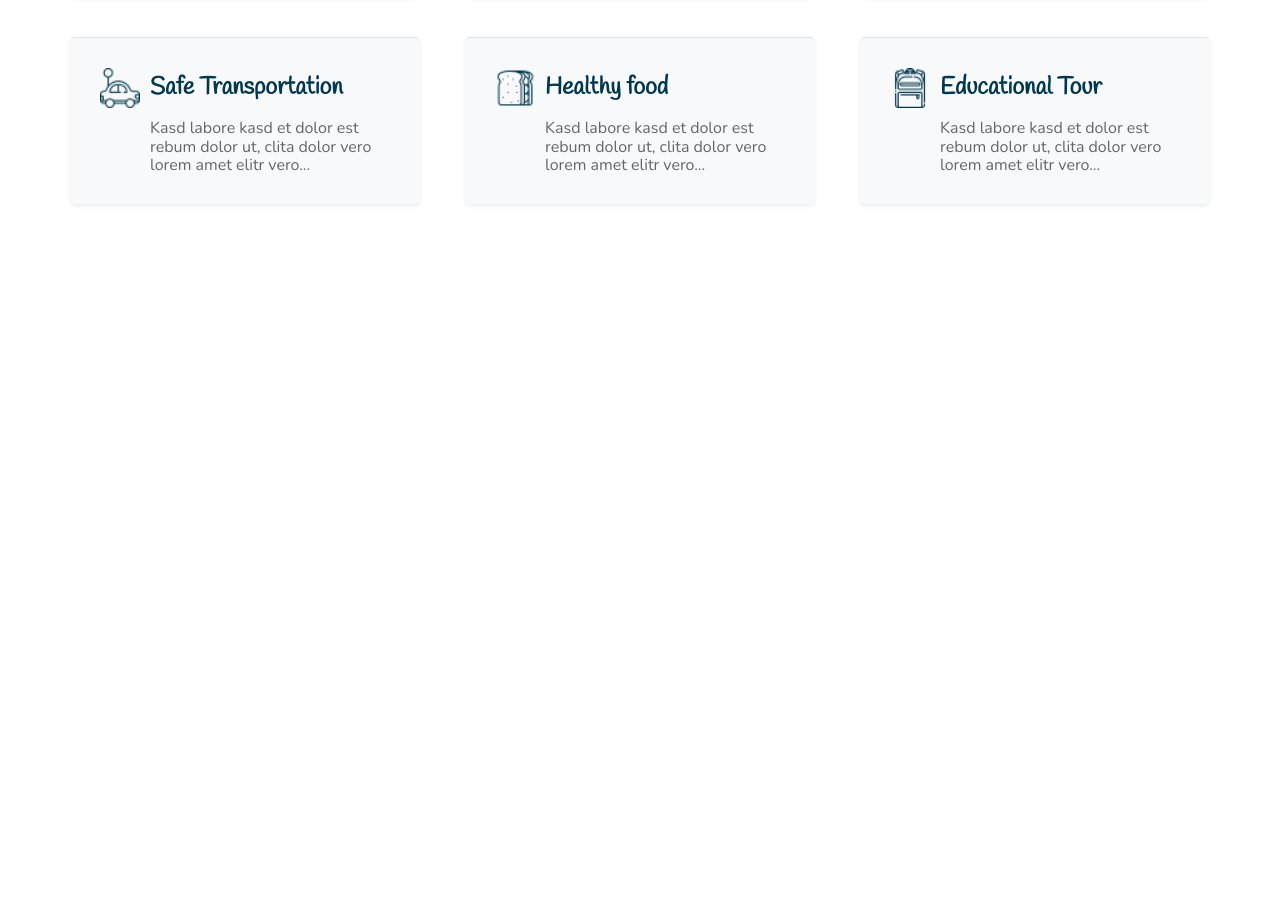
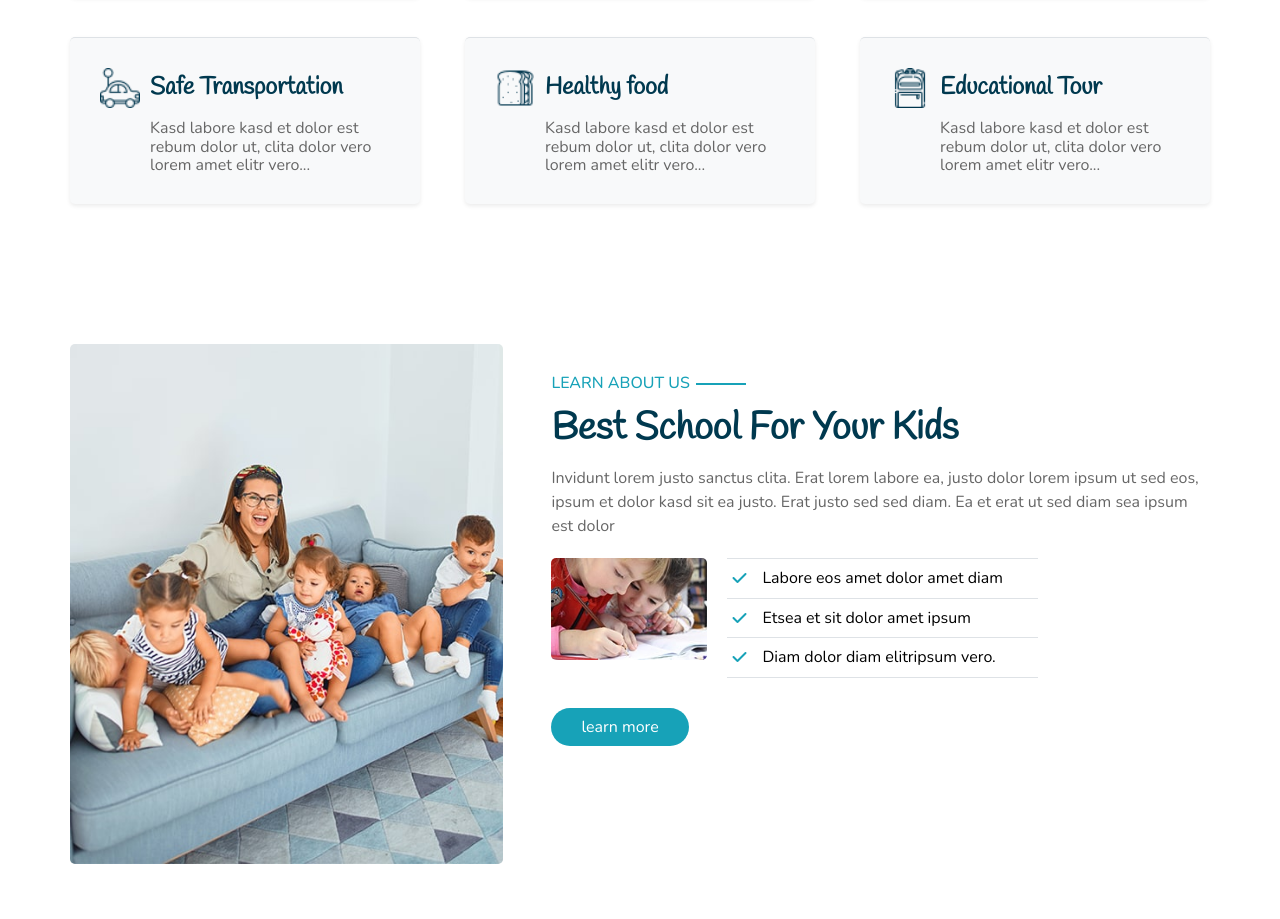
Before and after one commit to Cisco1cisco/Kidkinder-Template, a plain HTML site: page index.html in a window 1280 px wide. Shown: the part 1019-1938 px from the top of the page. Before the commit the page ends 1313 px from the top, so only its background shows below. Drawn offline with nearby package versions, Linux system fonts and the light colour scheme.

Commit message:
Added the About Us Section

```diff
--- a/css/main.css
+++ b/css/main.css
@@ -64,6 +64,65 @@ ul {
 /* End Global Rules */
 
 /* Start Component */
+
+.title h4.one {
+    color: var(--main-color, #17a2b8);
+    font-weight: 500;
+    font-size: 16px;
+    position: relative;
+}
+
+.title h4.one::after {
+    content: "";
+    position: absolute;
+    top: 50%;
+    transform: translateY(-50%);
+    -webkit-transform: translateY(-50%);
+    -moz-transform: translateY(-50%);
+    -ms-transform: translateY(-50%);
+    -o-transform: translateY(-50%);
+    background-color: var(--main-color, #17a2b8);
+    width: 50px;
+    height: 2px;
+    left: 145px;
+}
+
+.title h1 {
+    font-size: 38px;
+    color: var(--sec-color, #00394f);
+    font-weight: 600;
+    margin: 15px 0;
+    font-family: 'Handlee', cursive;
+}
+
+@media (max-width: 768px) {
+    .title h1 {
+        font-size: 30px;
+    }
+}
+
+a.button {
+    background-color: var(--main-color, #17a2b8);
+    color: white;
+    display: block;
+    width: fit-content;
+    padding: 10px 30px;
+    border-radius: 40px;
+    -webkit-border-radius: 40px;
+    -moz-border-radius: 40px;
+    -ms-border-radius: 40px;
+    -o-border-radius: 40px;
+    transition: var(--trans-dur, 0.15s);
+    -webkit-transition: var(--trans-dur, 0.15s);
+    -moz-transition: var(--trans-dur, 0.15s);
+    -ms-transition: var(--trans-dur, 0.15s);
+    -o-transition: var(--trans-dur, 0.15s);
+}
+
+a.button:hover {
+    background-color: #138496;
+}
+
 /* End Component */
 
 /* Start Header */
@@ -388,3 +447,108 @@ header .container .menu span {
 }
 
 /* End Facilities */
+
+/* Start About Us */
+
+.about {
+    padding-top: 50px;
+    padding-bottom: 50px;
+}
+
+.about .container {
+    display: flex;
+    justify-content: space-between;
+}
+
+@media (max-width: 991px) {
+    .about .container {
+        flex-direction: column;
+    }
+}
+
+@media (max-width: 768px) {
+    .about .container {
+        align-items: center;
+    }
+}
+
+@media (max-width: 768px) {
+    .about .container .image {
+        text-align: center;
+    }
+}
+
+.about .container .image img {
+    max-width: 90%;
+    border-radius: 5px;
+    -webkit-border-radius: 5px;
+    -moz-border-radius: 5px;
+    -ms-border-radius: 5px;
+    -o-border-radius: 5px;
+}
+
+.about .container .text {
+    width: 60%;
+    padding: 30px 0;
+}
+
+@media (max-width: 991px) {
+    .about .container .text {
+        width: 100%;
+    }
+}
+
+@media (max-width: 768px) {
+    .about .container .text {
+        width: 80%;
+    }
+}
+
+@media (max-width: 576px) {
+    .about .container .text {
+        width: 100%;
+    }
+}
+
+.about .container .text p {
+    color: var(--parg-color, #666666);
+    line-height: 1.5;
+    margin-bottom: 20px;
+}
+
+.about .container .text .comp {
+    display: flex;
+    align-items: flex-start;
+    margin-bottom: 30px;
+}
+
+.about .container .text .comp img {
+    border-radius: 5px;
+    -webkit-border-radius: 5px;
+    -moz-border-radius: 5px;
+    -ms-border-radius: 5px;
+    -o-border-radius: 5px;
+    width: 156px;
+    margin-right: 20px;
+}
+
+.about .container .text .comp ul li {
+    padding: 10px 35px;
+    border-bottom: 1px solid #dee2e6;
+    position: relative;
+}
+
+.about .container .text .comp ul li::before {
+    content: "\f00c";
+    font-family: "Font Awesome 5 Free";
+    font-weight: 900;
+    position: absolute;
+    left: 5px;
+    color: var(--main-color, #17a2b8);
+}
+
+.about .container .text .comp ul li:first-of-type {
+    border-top: 1px solid #dee2e6;
+}
+
+/* End About Us */
--- a/index.html
+++ b/index.html
@@ -135,6 +135,32 @@
         </div>
     </div>
     <!-- End Facilities -->
+    <!-- Strat About Us -->
+    <div class="about">
+        <div class="container">
+            <div class="image">
+                <img src="./photos/about-1.jpg" alt="photo">
+            </div>
+            <div class="text">
+                <div class="title">
+                    <h4 class="one">LEARN ABOUT US</h4>
+                    <h1>Best School For Your Kids</h1>
+                </div>
+                <p>Invidunt lorem justo sanctus clita. Erat lorem labore ea, justo dolor lorem ipsum ut sed eos, ipsum
+                    et dolor kasd sit ea justo. Erat justo sed sed diam. Ea et erat ut sed diam sea ipsum est dolor</p>
+                <div class="comp">
+                    <img src="./photos/about-2.jpg" alt="photo">
+                    <ul>
+                        <li>Labore eos amet dolor amet diam</li>
+                        <li>Etsea et sit dolor amet ipsum</li>
+                        <li>Diam dolor diam elitripsum vero.</li>
+                    </ul>
+                </div>
+                <a href="#" class="button">learn more</a>
+            </div>
+        </div>
+    </div>
+    <!-- End About Us -->
 </body>
 
 </html>
```
Also changed, not shown: photos/about-1.jpg (added), photos/about-2.jpg (added).
